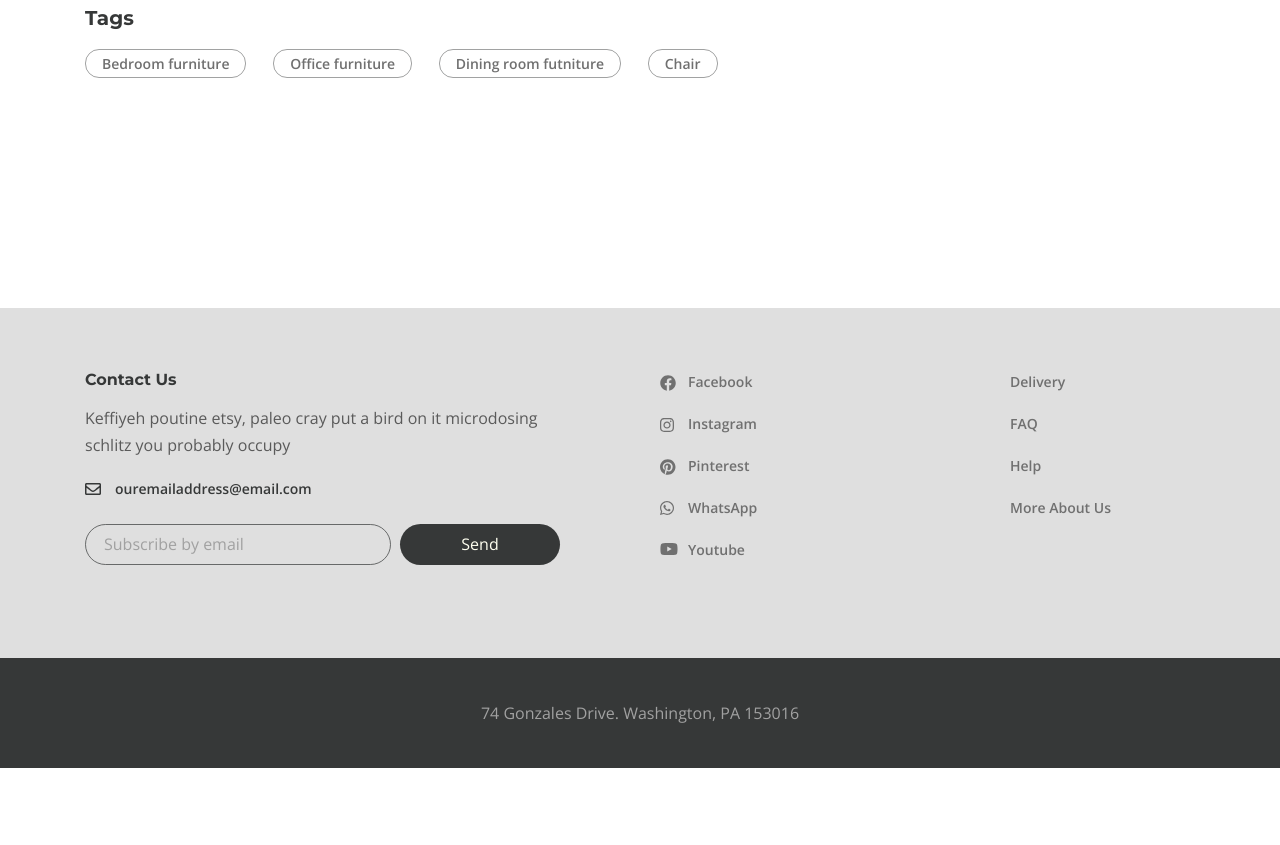
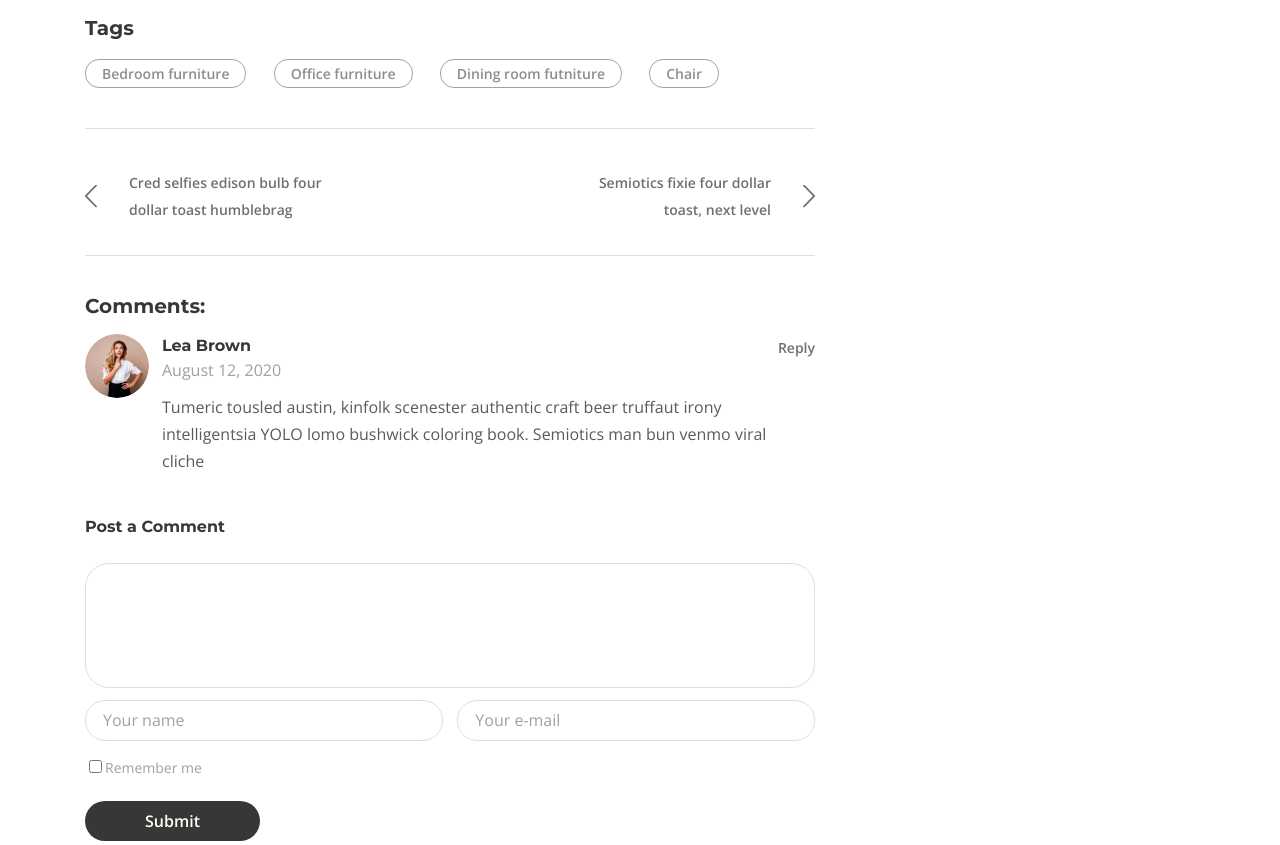
Before and after one commit to mariannikitii/Desire-work, a plain HTML site: page app/blog-one.html in a window 1280 px wide. Shown: the part 1438-2283 px from the top of the page. Before the commit the page ends 2206 px from the top, so only its background shows below. Drawn offline with nearby package versions, Linux system fonts and the light colour scheme.

Commit message:
modified

```diff
--- a/app/blog-one.html
+++ b/app/blog-one.html
@@ -82,17 +82,38 @@
 							<div class="blog__item blog-one__item">
 								<img class="blog__item-img" src="./images/blog/big1.jpg" alt="blog images">
 								<div class="blog__item-info">
-								<span class="blog__item-date">August 15, 2020</span>	 |
-									<a class="blog__item-author" href="#">by Ann Summers</a>  |
+									<span class="blog__item-date">August 15, 2020</span> |
+									<a class="blog__item-author" href="#">by Ann Summers</a> |
 									<a class="blog__item-theme" href="#">Bedroom Furniture</a>
-									 <a class="blog__item-link" href="#"><h4 class="blog__item-title">Red selfies edison bulb four dollar toast design humblebrag for the furniture</h4></a>
-									 <div class="blog-one__text"> <p>Everyday carry actually neutra authentic kogi shabby chic migas small batch craft beer. Literally williamsburg tote bag farm-to-table mustache ugh deep v irony. Af man bun copper mug iPhone enamel pin pug selvage hammock palo santo godard thundercats coloring book yuccie woke. Ugh pok pok taxidermy pabst enamel pin edison bulb farm-to-table.
-										Yuccie portland kickstarter, readymade ramps humblebrag ennui banjo mumblecore vaporware pickled cray stumptown 8-bit mlkshk. Tumeric tousled austin, kinfolk scenester authentic craft beer truffaut irony intelligentsia YOLO lomo bushwick coloring book. Semiotics man bun venmo viral cliche. Tousled yr williamsburg austin edison bulb cloud bread vegan street art. Locavore food truck trust fund palo santo asymmetrical, franzen deep v marfa kogi whatever swag pop-up seitan.</p>
-									<blockquote>&laquo;Simplicity is&nbsp;not the goal. It&nbsp;is&nbsp;the by-product of&nbsp;a&nbsp;good idea and modest expectations&raquo;
+									<a class="blog__item-link" href="#">
+										<h4 class="blog__item-title">Red selfies edison bulb four dollar toast design humblebrag for the
+											furniture</h4>
+									</a>
+									<div class="blog-one__text">
+										<p>Everyday carry actually neutra authentic kogi shabby chic migas small batch craft beer. Literally
+											williamsburg tote bag farm-to-table mustache ugh deep v irony. Af man bun copper mug iPhone enamel
+											pin pug selvage hammock palo santo godard thundercats coloring book yuccie woke. Ugh pok pok
+											taxidermy pabst enamel pin edison bulb farm-to-table.
+											Yuccie portland kickstarter, readymade ramps humblebrag ennui banjo mumblecore vaporware pickled
+											cray stumptown 8-bit mlkshk. Tumeric tousled austin, kinfolk scenester authentic craft beer
+											truffaut irony intelligentsia YOLO lomo bushwick coloring book. Semiotics man bun venmo viral
+											cliche. Tousled yr williamsburg austin edison bulb cloud bread vegan street art. Locavore food
+											truck trust fund palo santo asymmetrical, franzen deep v marfa kogi whatever swag pop-up seitan.
+										</p>
+										<blockquote>&laquo;Simplicity is&nbsp;not the goal. It&nbsp;is&nbsp;the by-product
+											of&nbsp;a&nbsp;good idea and modest expectations&raquo;
 											<div class="blog__blockquote-author">Paul Rand</div>
 										</blockquote>
-									<p>Af&nbsp;man bun copper mug iPhone enamel pin pug selvage hammock palo santo godard thundercats coloring book yuccie woke. Ugh pok pok taxidermy pabst enamel pin edison bulb farm-to-table.
-										Yuccie portland kickstarter, readymade ramps humblebrag ennui banjo mumblecore vaporware pickled cray stumptown 8-bit mlkshk. Tumeric tousled austin, kinfolk scenester authentic craft beer truffaut irony intelligentsia YOLO lomo bushwick coloring book. Semiotics man bun venmo viral cliche. Tousled yr&nbsp;williamsburg austin edison bulb cloud bread vegan street art. Locavore food truck trust fund palo santo asymmetrical, franzen deep v&nbsp;marfa kogi whatever swag pop-up seitan.</p>
+										<p>Af&nbsp;man bun copper mug iPhone enamel pin pug selvage hammock palo santo godard thundercats
+											coloring book yuccie woke. Ugh pok pok taxidermy pabst enamel pin edison bulb farm-to-table.
+											Yuccie portland kickstarter, readymade ramps humblebrag ennui banjo mumblecore vaporware pickled
+											cray stumptown 8-bit mlkshk. Tumeric tousled austin, kinfolk scenester authentic craft beer
+											truffaut irony intelligentsia YOLO lomo bushwick coloring book. Semiotics man bun venmo viral
+											cliche. Tousled yr&nbsp;williamsburg austin edison bulb cloud bread vegan street art. Locavore
+											food truck trust fund palo santo asymmetrical, franzen deep v&nbsp;marfa kogi whatever swag pop-up
+											seitan.</p>
+									</div>
+
 								</div>
 								<div class="blog-one__tags">
 									<h6 class="blog-one__tags-title">Tags</h6>
@@ -101,8 +122,37 @@
 									<a class="blog-one__tags-link" href="#">Dining room futniture</a>
 									<a class="blog-one__tags-link" href="#">Chair</a>
 								</div>
+								<div class="blog-one__links">
+									<a class="blog-one__link-prev blog-one__link" href="#">Cred selfies edison bulb four dollar toast
+										humblebrag</a>
+									<a class="blog-one__link-next blog-one__link" href="#">Semiotics fixie four dollar toast, next
+										level</a>
 								</div>
 							</div>
+							<div class="blog-one__comments">
+								<h4 class="blog-one__comments-title">Comments:</h4>
+								<div class="blog-one__comments-item">
+									<img class="blog-one__comments-avatar" src="images/content/avatar.jpg" alt="avatar">
+									<div class="blog-one__comments-info">
+										<p class="blog-one__commenst-name">Lea Brown</p>
+										<p class="blog-one__commenst-data">August&nbsp;12, 2020</p>
+										<p class="blog-one__commenst-text">Tumeric tousled austin, kinfolk scenester authentic craft beer
+											truffaut irony intelligentsia YOLO lomo bushwick coloring book. Semiotics man bun venmo viral
+											cliche</p>
+									</div>
+									<button class="blog-one__reply">Reply</button>
+								</div>
+							</div>
+							<form class="blog-one__form">
+								<h4 class="blog-one__form-title">Post a&nbsp;Comment</h4>
+								<textarea class="blog-one__form-textarea" placeholder=""></textarea>
+								<input class="blog-one__form-input" type="name" placeholder="Your name">
+								<input class="blog-one__form-input" type="email" placeholder="Your e-mail">
+								<label class="blog-one__form-label">
+									<input class="blog-one__form-labelinput" type="checkbox">Remember me
+								</label>
+								<button class="blog-one__form-btn" type="submit">Submit</button>
+							</form>
 						</div>
 						<aside class="aside">
 							<form class="aside__search">
@@ -144,17 +194,20 @@
 								<h6 class="recent-posts__title">Recent Posts</h6>
 								<ul class="recent-posts__list">
 									<li class="recent-posts__item">
-										<a class="recent-posts__item-title" href="">Cred selfies edison bulb four dollar toast humblebrag</a>
+										<a class="recent-posts__item-title" href="">Cred selfies edison bulb four dollar toast
+											humblebrag</a>
 										<span class="recent-posts__date">August 10, 2020</span> |
 										<a class="recent-posts__auttor" href="">by Ann Summers</a>
 									</li>
 									<li class="recent-posts__item">
-										<a class="recent-posts__item-title" href="">Semiotics fixie four dollar toast, next level woke scenester direct trade photo booth</a>
+										<a class="recent-posts__item-title" href="">Semiotics fixie four dollar toast, next level woke
+											scenester direct trade photo booth</a>
 										<span class="recent-posts__date">September 30 ,2020</span> |
 										<a class="recent-posts__auttor" href="">by Ann Summers</a>
 									</li>
 									<li class="recent-posts__item">
-										<a class="recent-posts__item-title" href="">Cred selfies edison bulb four dollar toast humblebrag</a>
+										<a class="recent-posts__item-title" href="">Cred selfies edison bulb four dollar toast
+											humblebrag</a>
 										<span class="recent-posts__date">May 2, 2020</span> |
 										<a class="recent-posts__auttor" href="">by Ann Summers</a>
 									</li>
--- a/app/scss/style.scss
+++ b/app/scss/style.scss
@@ -881,6 +881,7 @@
 		background-color: $title;
 		border-radius: 21px;
 		padding: 6px 60px;
+		font-weight: 600;
     height: 40px;
 	  color: #FFFFF0;
 		cursor: pointer;
@@ -970,7 +971,7 @@
 		max-width: 730px;
 	}
 	&__item {
-		margin-bottom: 80px;
+		margin-bottom: 35px;
 	}
 	&__item-img {
 		max-width: 730px;
@@ -1180,4 +1181,153 @@ margin-left: 0;
 		border: 1px solid rgba( #454647, .5);
     border-radius: 14px;
 	}
+
+		&__links {
+			display: flex;
+			justify-content: space-between;
+			padding: 40px 0 32px;
+			border-top: 1px solid #DFDFDF;
+			border-bottom: 1px solid #DFDFDF;
+		}
+		&__link-prev {
+			padding-left: 44px;
+		&::before {
+			position: absolute;
+			background-image: url(../images/arrow-prev.svg);
+			left: 0;
+		}}
+		&__link {
+			position: relative;
+			width: 243px;
+			color: #707070;
+			font-size: 14px;
+			font-weight: 600;
+			&::before {
+				position: absolute;
+				content: '';
+				top: 50%;
+				transform: translateY(-50%);
+				width: 12px;
+				height: 23px;
+
+			}
+		}
+		&__link-next {
+			padding-right: 44px;
+			text-align: right;
+			&::before {
+				position: absolute;
+				background-image: url(../images/arrow-next.svg);
+				right: 0;
+			}
+		}
+
+			&__comments-title {
+				color: $title;
+				@extend %title-font;
+				font-size: 20px;
+        font-weight: 700;
+        line-height: 31px;
+				margin-bottom: 12px;
+			}
+			&__comments-item {
+				display: flex;
+				justify-content: space-between;
+				align-items: start;
+				margin-bottom: 40px;
+			}
+			&__comments-avatar {
+				margin-right: 13px;
+				width: 64px;
+				height: 64px;object-fit: cover;
+				border-radius: 50%;
+			}
+
+			&__commenst-name {
+				color: $title;
+				@extend %title-font;
+				line-height: 23px;
+			}
+			&__commenst-data {
+				margin-bottom: 10px;
+				color: #A1A1A1;
+        font-weight: 400;
+			}
+
+			&__reply {
+				margin-left: 5px;
+				padding: 0;
+				background-color: transparent;
+				border: none;
+				cursor: pointer;
+				font-size: 14px;
+				font-weight: 600;
+				color: #707070;
+			}
+
+				&__form {
+					display: flex;
+					flex-wrap: wrap;
+					justify-content: space-between;
+				}
+				&__form-title {
+					margin-bottom: 25px;
+					color: $title;
+				  @extend %title-font;
+					line-height: 23px;
+
+				}
+				&__form-textarea {
+					padding: 14px 17px;
+		      width: 100%;
+		      border-radius: 24px;
+	        border: 1px solid #DFDFDF;
+		      min-height: 125px;
+		      resize: none;
+		      margin-bottom: 12px;
+		      &::placeholder {
+			    color: #A1A1A1;
+          font-size: 16px;
+          font-family: Open Sans;
+         font-weight: 400;
+         line-height: 28px;
+			   font-family: 'Open Sans', sans-serif;
+
+	}
+				}
+				&__form-input {
+					padding: 6px 17px;
+		margin-bottom: 13px;
+		max-width: 407px;
+		width: 49%;
+		border-radius: 20px;
+		border: 1px solid #DFDFDF;
+		&::placeholder {
+			color: #A1A1A1;
+      font-size: 16px;
+      font-family: Open Sans;
+      font-weight: 400;
+      line-height: 28px;
+			font-family: 'Open Sans', sans-serif;
+		}
+				}
+				&__form-label {
+					width: 100%;
+					margin-bottom: 20px;
+					color: #A1A1A1;
+          font-size: 14px;
+				}
+				&__form-labelinput {}
+				&__form-btn {
+					border: none;
+		background-color: $title;
+		border-radius: 21px;
+		padding: 6px 60px;
+		font-weight: 600;
+    height: 40px;
+	  color: #FFFFF0;
+		cursor: pointer;
+				}
+
+
 }
```
Also changed, not shown: app/css/style.min.css, app/images/arrow-next.svg (added), app/images/arrow-prev.svg (added), app/images/content/avatar.jpg (added). Lines whose indentation alone changed are shown as unchanged.
